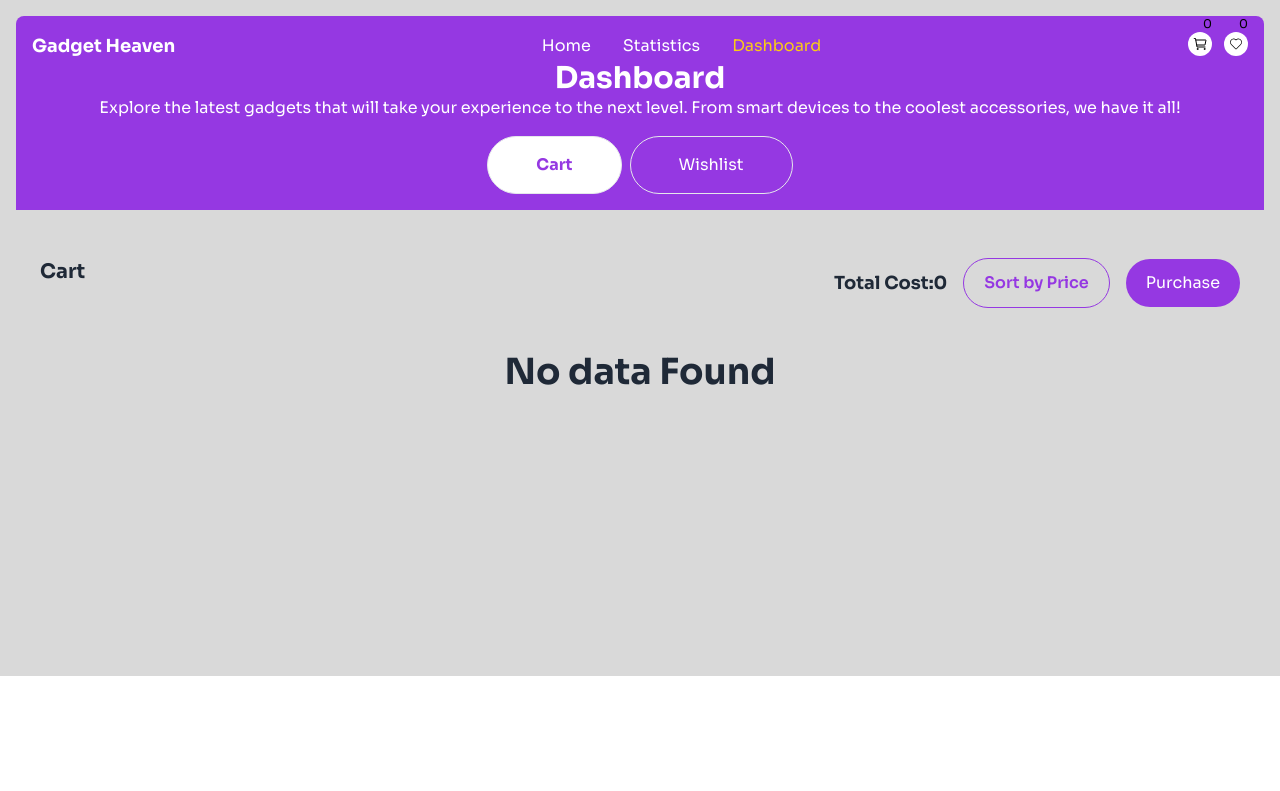
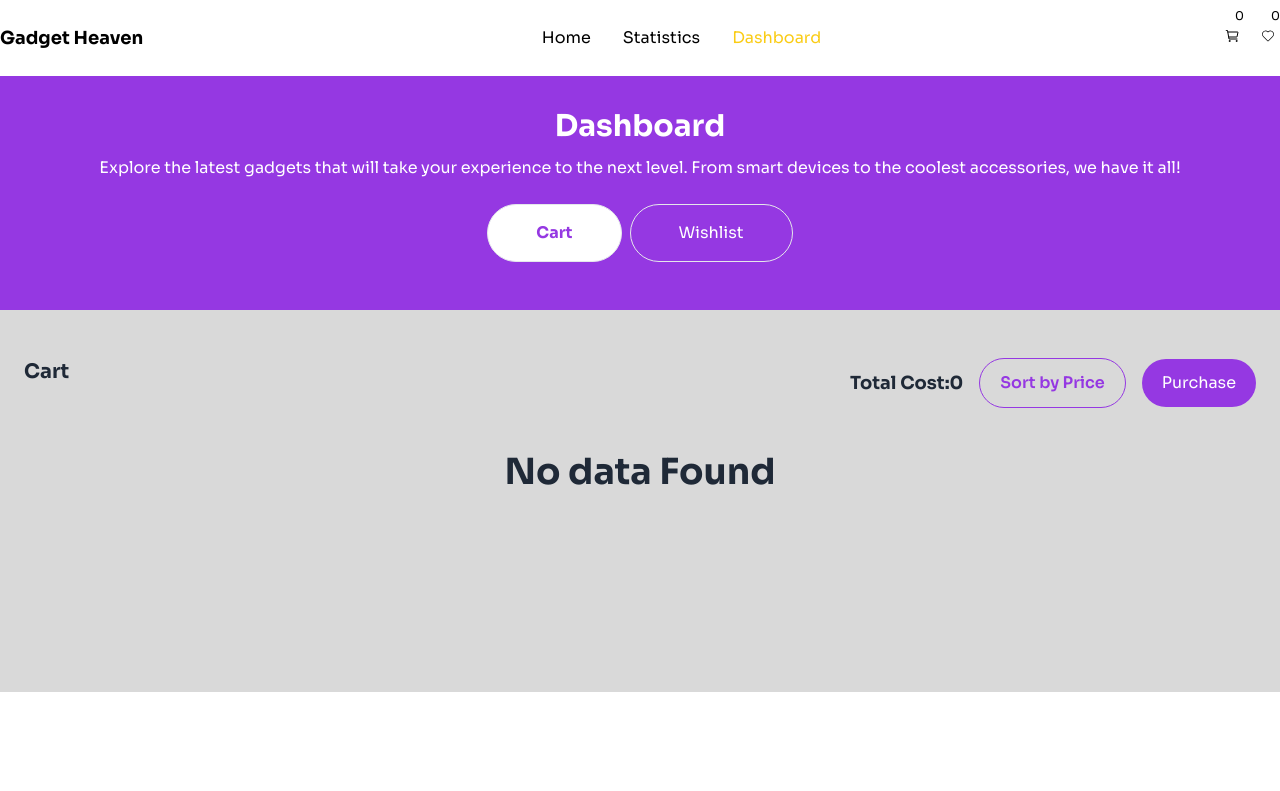
Before and after one commit to programming-hero-web-course-4/b10a8-gadget-heaven-RahulKhanSuvo, a React (Vite) app: page /dashboard in a window 1280 px wide. Shown: the top 791 px of the page. Built offline with nearby package versions, Linux system fonts and the light colour scheme.

Commit message:
make banner more beautiful

```diff
--- a/src/Layouts/MainLayout.jsx
+++ b/src/Layouts/MainLayout.jsx
@@ -11,8 +11,7 @@ const MainLayout = () => {
   const [loves, setLoves] = useState([]);
 
   const handelCart = (data) => {
-    const exists = product.some((item) => item.product_id === data.product_id);
-    if (exists) return;
+    if (product.some((item) => item.product_id === data.product_id)) return;
     setProduct([...product, data]);
   };
 
@@ -23,8 +22,7 @@ const MainLayout = () => {
   };
 
   const handelLoveNav = (data) => {
-    const exists = loves.some((item) => item.product_id === data.product_id);
-    if (exists) return;
+    if (loves.some((item) => item.product_id === data.product_id)) return;
     setLoves([...loves, data]);
   };
 
@@ -33,6 +31,31 @@ const MainLayout = () => {
       prevLoves.filter((item) => item.product_id !== productId)
     );
   };
+
+  const containerBg =
+    pathname === "/" ||
+    pathname === "/category/Phone" ||
+    pathname === "/category/Laptop" ||
+    pathname === "/category/Accessories" ||
+    pathname === "/category/Smart%20Watches"
+      ? "bg-[#9538E2] mx-4 rounded-t-lg"
+      : "text-black bg-white";
+  const mainBg =
+    pathname === "/" ||
+    pathname === "/category/Phone" ||
+    pathname === "/category/Laptop" ||
+    pathname === "/category/Accessories" ||
+    pathname === "/category/Smart%20Watches"
+      ? "bg-[#D9D9D9] pt-4"
+      : "bg-[#D9D9D9]";
+  const innerContainerMargin =
+    pathname === "/" ||
+    pathname === "/category/Phone" ||
+    pathname === "/category/Laptop" ||
+    pathname === "/category/Accessories" ||
+    pathname === "/category/Smart%20Watches"
+      ? "mx-4"
+      : "";
 
   return (
     <CartContext.Provider
@@ -45,13 +68,13 @@ const MainLayout = () => {
         removeWishList,
       }}
     >
-      <div className="bg-[#D9D9D9] pt-4">
-        <div className="bg-[#9538E2] mx-4 rounded-t-lg">
+      <div className={mainBg}>
+        <div className={containerBg}>
           <div className="container mx-auto">
             <NavBar />
           </div>
         </div>
-        <div className="mx-4 min-h-[calc(100vh-280px)]">
+        <div className={`${innerContainerMargin} min-h-[calc(100vh-280px)]`}>
           <Outlet />
         </div>
 
--- a/src/Pages/DashBoard.jsx
+++ b/src/Pages/DashBoard.jsx
@@ -27,7 +27,7 @@ const DashBoard = () => {
 
   return (
     <div className="">
-      <div className="bg-[#9538E2]">
+      <div className="bg-[#9538E2] py-8">
         <div className="container mx-auto">
           <SubHeading
             title={"Dashboard"}
--- a/src/Pages/ProductDetials.jsx
+++ b/src/Pages/ProductDetials.jsx
@@ -36,7 +36,7 @@ const ProductDetials = () => {
   };
   return (
     <div className="relative">
-      <div className="bg-[#9538E2] pb-64">
+      <div className="bg-[#9538E2] pb-64 pt-8">
         <SubHeading
           title={"Product Details"}
           subTitle={
--- a/src/components/NavBar.jsx
+++ b/src/components/NavBar.jsx
@@ -1,21 +1,42 @@
-import { NavLink } from "react-router-dom";
+import { NavLink, useLocation } from "react-router-dom";
 import { IoCartOutline } from "react-icons/io5";
 import { CiHeart } from "react-icons/ci";
 import { useContext } from "react";
 import CartContext from "../Routes/CartContext";
 
 const NavBar = () => {
+  const { pathname } = useLocation();
   const { product, loves } = useContext(CartContext);
 
   return (
     <>
-      <div className="flex text-white justify-between pt-4 px-4">
+      <div
+        className={`flex ${
+          pathname === "/" ||
+          pathname === "/category/Phone" ||
+          pathname === "/category/Laptop" ||
+          pathname === "/category/Accessories" ||
+          pathname === "/category/Smart%20Watches"
+            ? "text-white pt-4"
+            : "text-black  py-6 "
+        } justify-between`}
+      >
         <h3 className="font-bold text-lg">Gadget Heaven</h3>
         <ul className="flex gap-8 items-center font-normal">
           <li>
             <NavLink
               className={({ isActive }) =>
-                isActive ? "text-yellow-400" : "text-white"
+                isActive
+                  ? "text-yellow-400"
+                  : `t${
+                      pathname === "/" ||
+                      pathname === "/category/Phone" ||
+                      pathname === "/category/Laptop" ||
+                      pathname === "/category/Accessories" ||
+                      pathname === "/category/Smart%20Watches"
+                        ? "text-white"
+                        : "text-black"
+                    }`
               }
               to={"/"}
             >
@@ -25,7 +46,17 @@ const NavBar = () => {
           <li>
             <NavLink
               className={({ isActive }) =>
-                isActive ? "text-yellow-400" : "text-white"
+                isActive
+                  ? "text-yellow-400"
+                  : `${
+                      pathname === "/" ||
+                      pathname === "/category/Phone" ||
+                      pathname === "/category/Laptop" ||
+                      pathname === "/category/Accessories" ||
+                      pathname === "/category/Smart%20Watches"
+                        ? "text-white"
+                        : "text-black"
+                    }`
               }
               to={"/statistics"}
             >
@@ -35,7 +66,17 @@ const NavBar = () => {
           <li>
             <NavLink
               className={({ isActive }) =>
-                isActive ? "text-yellow-400" : "text-white"
+                isActive
+                  ? "text-yellow-400"
+                  : `${
+                      pathname === "/" ||
+                      pathname === "/category/Phone" ||
+                      pathname === "/category/Laptop" ||
+                      pathname === "/category/Accessories" ||
+                      pathname === "/category/Smart%20Watches"
+                        ? "text-white"
+                        : "text-black"
+                    }`
               }
               to={"/dashboard"}
             >
--- a/src/components/SubHeading.jsx
+++ b/src/components/SubHeading.jsx
@@ -1,8 +1,8 @@
 const SubHeading = ({ title, subTitle }) => {
   return (
-    <div className="text-center text-white">
+    <div className="text-center text-white flex flex-col items-center gap-3">
       <h1 className="font-bold text-3xl">{title}</h1>
-      <p>{subTitle}</p>
+      <p className="mb-2">{subTitle}</p>
     </div>
   );
 };
```
